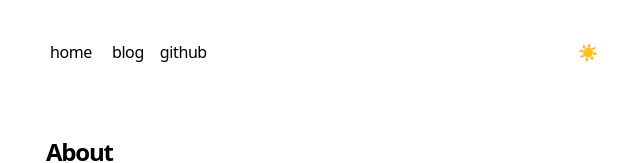
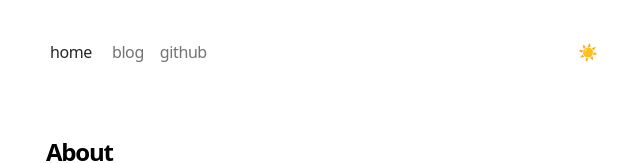
Before and after one commit to HHJ-S2/my-blog, a Next.js app: page / in a window 1280 px wide. Shown: the top 163 px of the page, without its empty margins (314-954 px from the left). Built offline with nearby package versions, Linux system fonts and the light colour scheme.

Commit message:
feat: pathname에 따른 nav active/inactive 스타일링

```diff
--- a/components/nav.tsx
+++ b/components/nav.tsx
@@ -1,6 +1,7 @@
 "use client";
 import Link from "next/link";
 import ThemeToggle from "./theme";
+import { usePathname } from "next/navigation";
 
 const navItems = {
   "/": {
@@ -14,7 +15,17 @@ const navItems = {
   },
 };
 
+const getLinkStyle = (pathname: string, name: string) => {
+  const isActive = (pathname === "/" && name === "home") || pathname.startsWith(`/${name}`);
+  const activeLinkStyle = "text-neutral-800 dark:text-neutral-200";
+  const inActiveLinkStyle = "text-neutral-500 dark:text-neutral-500 hover:text-neutral-800 dark:hover:text-neutral-200";
+
+  return isActive ? activeLinkStyle : inActiveLinkStyle;
+};
+
 export function Navbar() {
+  const pathname = usePathname();
+
   return (
     <aside className="-ml-[8px] mb-16 tracking-tight">
       <div className="lg:sticky lg:top-20">
@@ -29,7 +40,7 @@ export function Navbar() {
                   key={path}
                   href={path}
                   target={name === "github" ? "_blank" : "_self"}
-                  className="transition-all hover:text-neutral-800 dark:hover:text-neutral-200 flex align-middle relative py-1 px-2 m-1"
+                  className={`${getLinkStyle(pathname, name)} transition-all flex align-middle relative py-1 px-2 m-1 `}
                 >
                   {name}
                 </Link>
```
